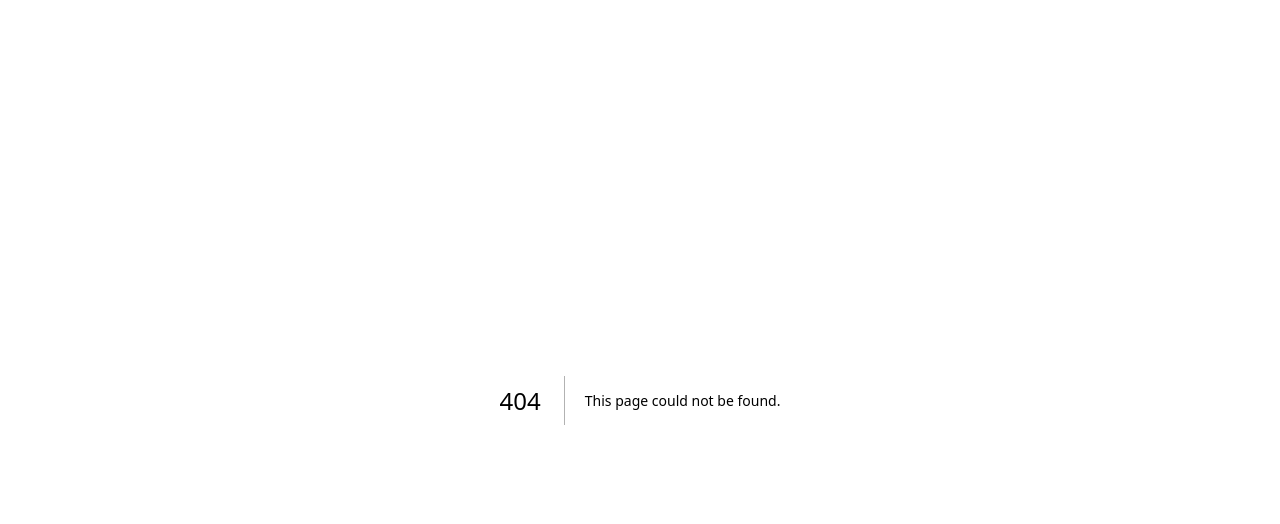
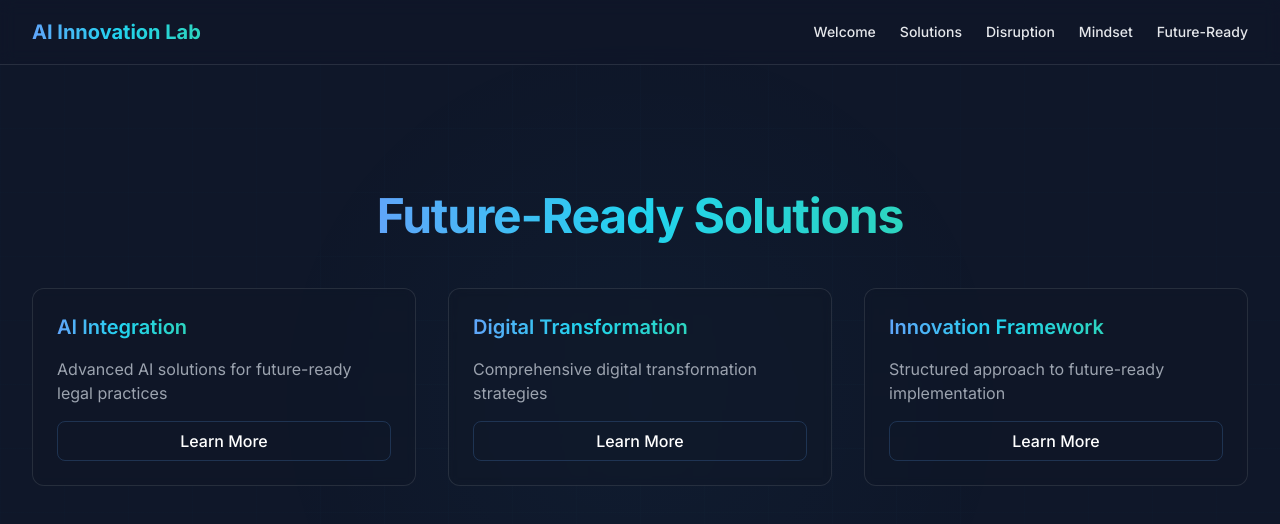
Before and after one commit to TheJohny71/ai-innovation-lab-v2, a Next.js app: page /ai-innovation-lab-v2/future-ready in a window 1280 px wide. Before the commit this address had no page. Shown: the top 524 px of the page. Built offline with nearby package versions, Linux system fonts and the light colour scheme.

Commit message:
Create page.tsx

```diff
--- /dev/null
+++ b/src/app/future-ready/page.tsx
@@ -0,0 +1,62 @@
+'use client';
+
+import { BaseLayout } from '@/components/shared/BaseLayout';
+import { Container } from '@/components/shared/Container';
+import { Section, SectionHeader, SectionTitle } from '@/components/shared/Section';
+import { GradientText } from '@/components/shared/GradientText';
+import { Card } from '@/components/shared/Card';
+import { Button } from '@/components/shared/Button';
+
+export default function FutureReadyPage() {
+  return (
+    <BaseLayout>
+      <Section className="pt-32">
+        <Container>
+          <SectionHeader>
+            <SectionTitle>
+              <GradientText>Future-Ready Solutions</GradientText>
+            </SectionTitle>
+          </SectionHeader>
+
+          <div className="mt-12 grid gap-8 md:grid-cols-2 lg:grid-cols-3">
+            <Card hover className="p-6">
+              <h3 className="text-xl font-semibold mb-4">
+                <GradientText>AI Integration</GradientText>
+              </h3>
+              <p className="text-gray-400 mb-4">
+                Advanced AI solutions for future-ready legal practices
+              </p>
+              <Button variant="outline" className="w-full">
+                Learn More
+              </Button>
+            </Card>
+
+            <Card hover className="p-6">
+              <h3 className="text-xl font-semibold mb-4">
+                <GradientText>Digital Transformation</GradientText>
+              </h3>
+              <p className="text-gray-400 mb-4">
+                Comprehensive digital transformation strategies
+              </p>
+              <Button variant="outline" className="w-full">
+                Learn More
+              </Button>
+            </Card>
+
+            <Card hover className="p-6">
+              <h3 className="text-xl font-semibold mb-4">
+                <GradientText>Innovation Framework</GradientText>
+              </h3>
+              <p className="text-gray-400 mb-4">
+                Structured approach to future-ready implementation
+              </p>
+              <Button variant="outline" className="w-full">
+                Learn More
+              </Button>
+            </Card>
+          </div>
+        </Container>
+      </Section>
+    </BaseLayout>
+  );
+}
```
